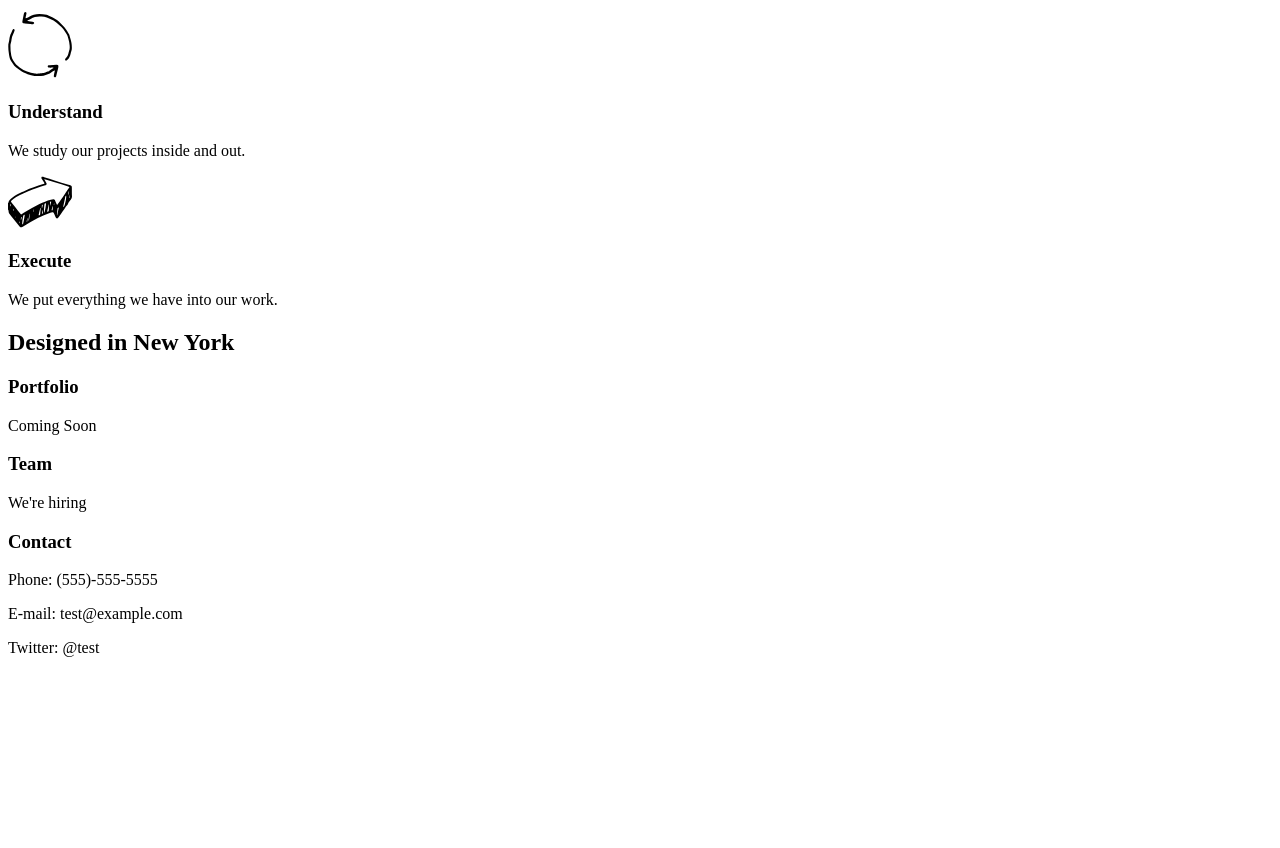
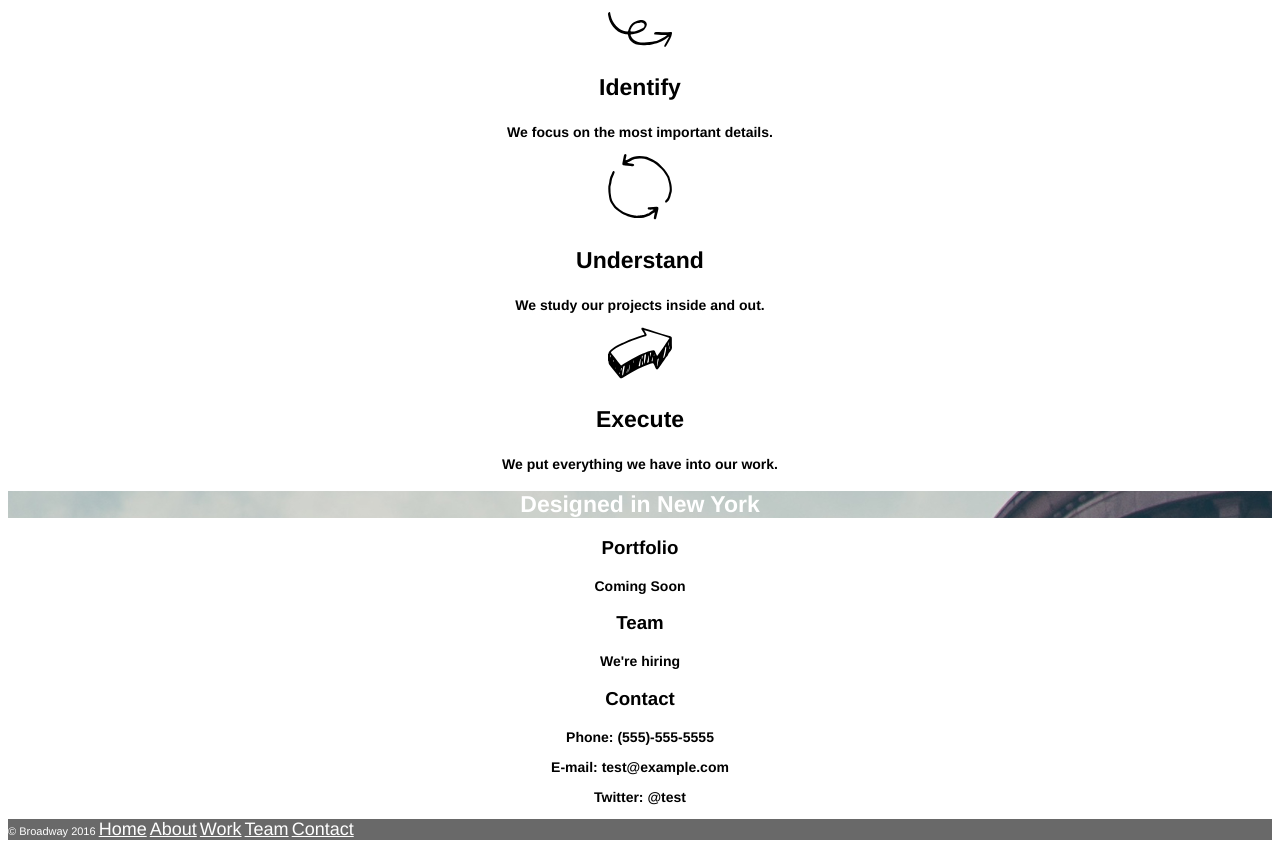
Before and after one commit to smcal/Broadway, a plain HTML site: page index.html in a window 1280 px wide. Shown: the part 421-1269 px from the top of the page. Before the commit the page ends 1094 px from the top, so only its background shows below. Drawn offline with Linux system fonts and the light colour scheme.

Commit message:
Completed work.  Final checkin

```diff
--- a/index.html
+++ b/index.html
@@ -6,6 +6,7 @@
     <link href="./resources/css/styles.css" type="text/css" rel="stylesheet">
   </head>
   <body>
+    <div class="header">
       <h1>Broadway Design</h1>
       <nav class="navigtion">
         <p><a href="#home">Home</a></p>
@@ -14,6 +15,7 @@
         <p><a href="#team">Team</a></p>
         <p><a href="#contact">Contact</a></p>
       </nav>
+    </div>
 
     <div id="process">
       <h2>Our Process</h2>
@@ -29,7 +31,7 @@
     </div>
 
     <div id="aboutus">
-      <h2>Designed in New York</h2>
+      <h2 class="header">Designed in New York</h2>
       <h3>Portfolio</h3>
       <p>Coming Soon</p>
       <h3>Team</h3>
@@ -39,5 +41,14 @@
       <p>E-mail: test@example.com</p>
       <p>Twitter: @test</p>
     </div>
+
+    <div class="footer">
+      &#169; Broadway 2016
+      <a href="#home">Home</a>
+      <a href="#about">About</a>
+      <a href="#work">Work</a>
+      <a href="#team">Team</a>
+      <a href="#contact">Contact</a>
+    </div>
   </body>
 </html>
--- a/resources/css/styles.css
+++ b/resources/css/styles.css
@@ -0,0 +1,59 @@
+* {
+  font-family: Helvetica;
+  text-align: center;
+}
+
+.header {
+  font-weight: bold;
+  color: white;
+  background-image: url("../images/the-flatiron-building.png");
+}
+
+#aboutus h2 {
+  font-size: 23px;
+}
+
+.header h1 {
+  font-size: 70px;
+}
+
+a:link, a:visited {
+  font-size: 18px;
+  color: white;
+}
+
+#process {
+  font-weight: bold;
+}
+
+#process h2{
+  font-size: 32px;
+}
+
+#process h3 {
+  font-size: 23px;
+}
+
+#process p {
+  font-size: 14px;
+}
+
+/* yes this is wrong to duplicate but leaving for now */
+#aboutus {
+  font-weight: bold;
+}
+
+#aboutus h2 {
+  font-size: 23px;
+}
+
+#aboutus p {
+  font-size: 14px;
+}
+
+.footer {
+  font-size: 11px;
+  color: white;
+  background-color: dimgray;
+  text-align: left;
+}
```
Lines whose indentation alone changed are shown as unchanged.
